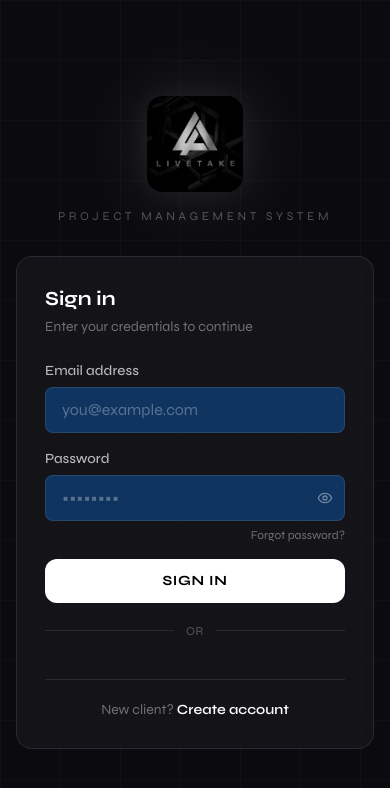
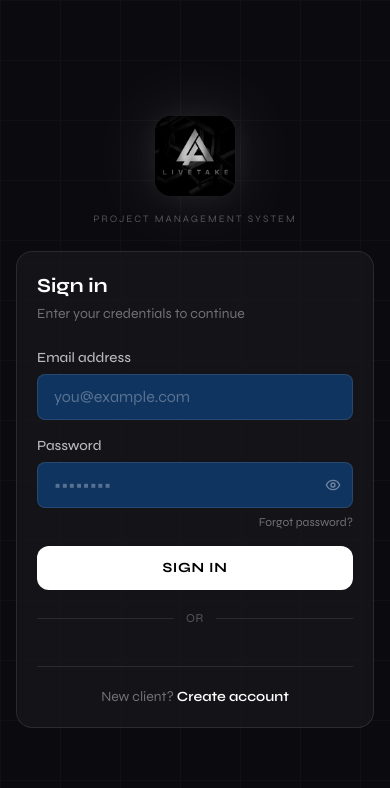
Before and after one commit to neo0704/onetake, a React (Vite) app in the folder frontend/: page /login in a window 390 px wide. Shown: the top 788 px of the page. Built offline with nearby package versions, Linux system fonts and the light colour scheme; no server answers.

Commit message:
Make login page responsive on mobile

```diff
--- a/frontend/src/pages/LoginPage.jsx
+++ b/frontend/src/pages/LoginPage.jsx
@@ -62,7 +62,7 @@ export default function LoginPage() {
       window.google.accounts.id.renderButton(googleBtnRef.current, {
         theme: 'filled_black',
         size: 'large',
-        width: 336,
+        width: Math.max(200, Math.min(336, Math.floor(googleBtnRef.current.parentElement.offsetWidth))),
         shape: 'pill',
         text: 'continue_with',
       });
@@ -86,7 +86,7 @@ export default function LoginPage() {
   }, []);
 
   return (
-    <div className="min-h-screen flex items-center justify-center bg-[#0a0a0f] relative overflow-hidden">
+    <div className="min-h-screen flex items-center justify-center bg-[#0a0a0f] relative overflow-hidden px-4 py-8 sm:px-6">
       <div className="absolute inset-0 pointer-events-none overflow-hidden">
         <div className="absolute -top-60 -right-60 w-[600px] h-[600px] bg-white/4 rounded-full blur-3xl" />
         <div className="absolute -bottom-60 -left-60 w-[600px] h-[600px] bg-white/3 rounded-full blur-3xl" />
@@ -94,16 +94,16 @@ export default function LoginPage() {
           style={{ backgroundImage: 'linear-gradient(rgba(255,255,255,1) 1px,transparent 1px),linear-gradient(90deg,rgba(255,255,255,1) 1px,transparent 1px)', backgroundSize: '60px 60px' }} />
       </div>
 
-      <div className="relative z-10 w-full max-w-md px-4 animate-fade-in">
+      <div className="relative z-10 w-full max-w-md animate-fade-in">
         {/* Logo */}
-        <div className="flex flex-col items-center mb-8">
+        <div className="flex flex-col items-center mb-6 sm:mb-8">
           <img src="/logo.jpg" alt="LiveTake"
-            className="w-24 h-24 rounded-2xl object-cover mb-4"
+            className="w-20 h-20 sm:w-24 sm:h-24 rounded-2xl object-cover mb-4"
             style={{ boxShadow: '0 0 80px rgba(255,255,255,0.12), 0 0 30px rgba(255,255,255,0.06)' }} />
-          <p className="text-white/30 text-xs tracking-[0.3em] uppercase">Project Management System</p>
+          <p className="text-white/30 text-[10px] sm:text-xs tracking-[0.2em] sm:tracking-[0.3em] uppercase text-center">Project Management System</p>
         </div>
 
-        <div className="bg-white/[0.04] border border-white/10 rounded-2xl p-7 backdrop-blur-sm">
+        <div className="bg-white/[0.04] border border-white/10 rounded-2xl p-5 sm:p-7 backdrop-blur-sm">
           <h2 className="text-xl font-bold text-white mb-1">Sign in</h2>
           <p className="text-white/40 text-sm mb-6">Enter your credentials to continue</p>
 
@@ -144,7 +144,7 @@ export default function LoginPage() {
           </div>
 
           {/* Google Sign-In button gets rendered into this div by Google's script */}
-          <div className="flex justify-center">
+          <div className="flex justify-center w-full overflow-hidden">
             <div ref={googleBtnRef} />
           </div>
 
```
